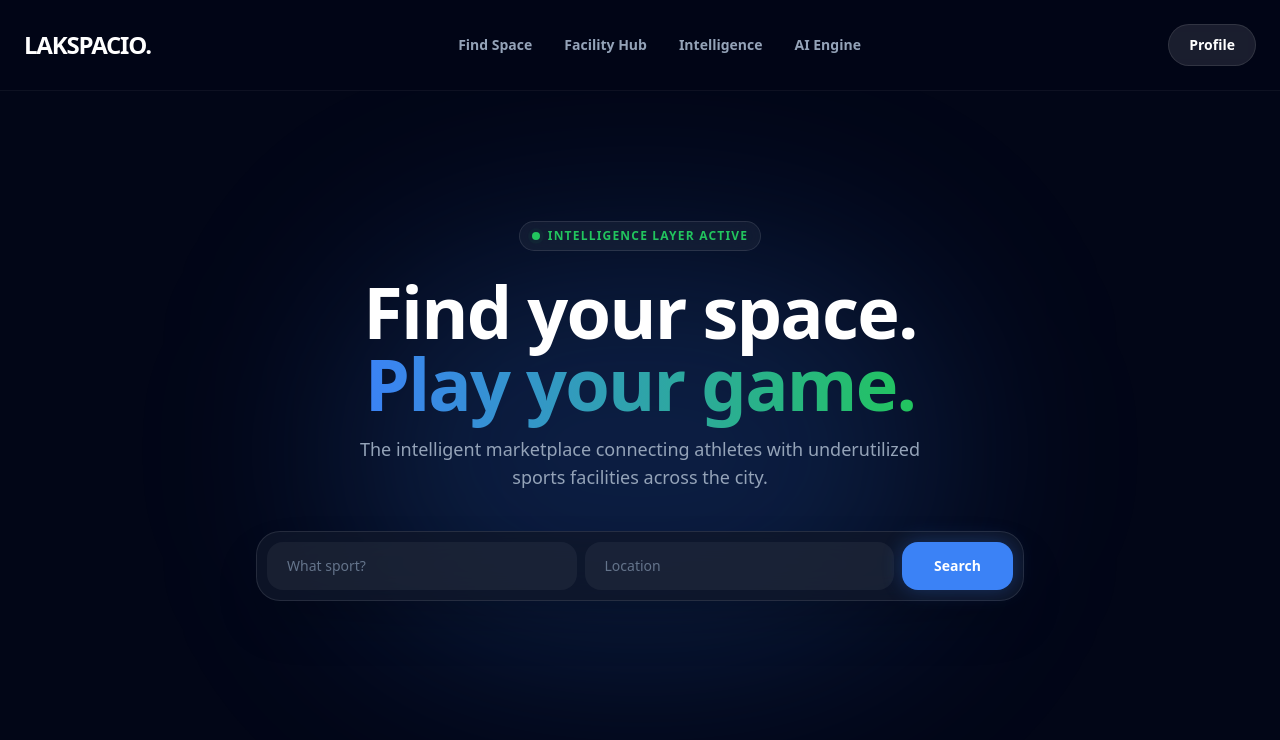
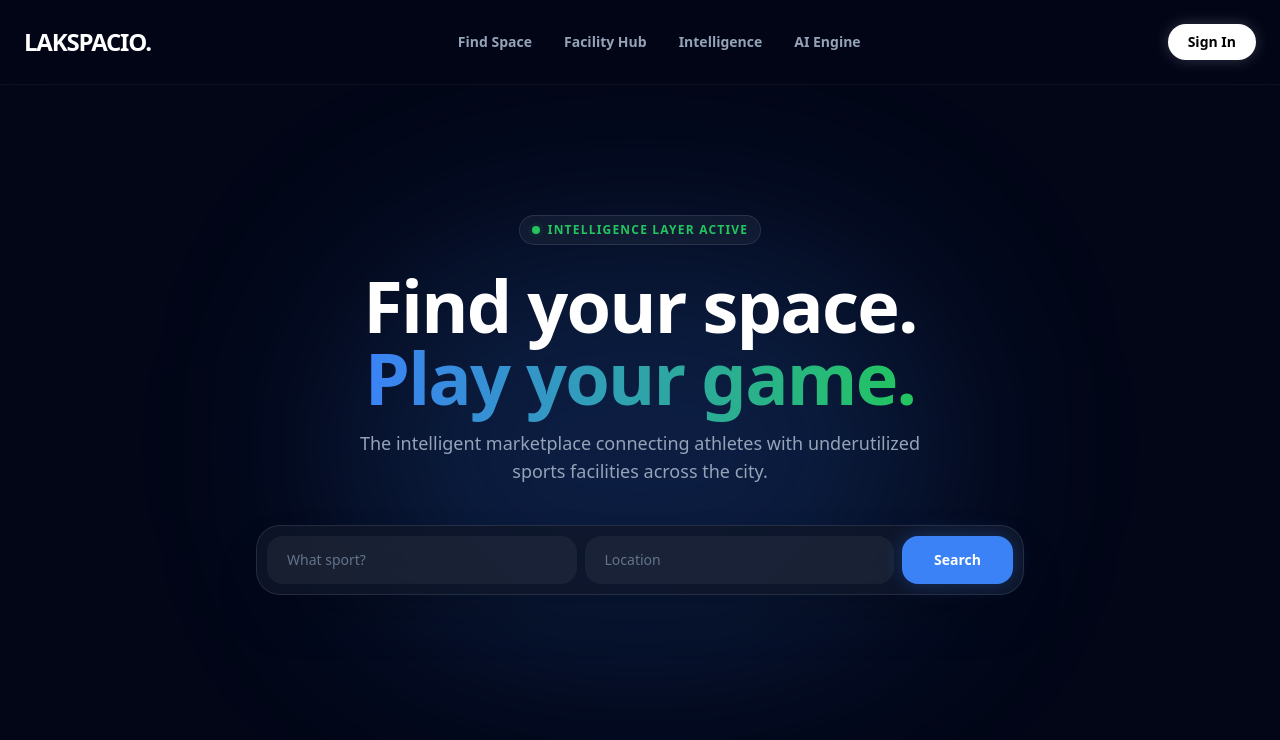
Before and after one commit to dheenadhayalan071-debug/lakspacio, a Next.js app: page / in a window 1280 px wide. Shown: the top 740 px of the page. Built offline with nearby package versions, Linux system fonts and the light colour scheme.

Commit message:
Replace Profile link with Sign In button

```diff
--- a/src/app/layout.tsx
+++ b/src/app/layout.tsx
@@ -29,8 +29,9 @@ export default function RootLayout({
             <Link href="/ai" className="text-sm font-semibold text-slate-400 hover:text-brand-blue transition-colors">AI Engine</Link>
           </div>
 
-          <Link href="/profile" className="hidden md:block text-sm font-bold bg-white/10 text-white px-5 py-2.5 rounded-full hover:bg-white/20 transition-colors border border-white/10">
-            Profile
+          {/* Sign In Button (Visible on all devices) */}
+          <Link href="/register" className="text-sm font-bold bg-white text-black px-5 py-2 rounded-full hover:bg-slate-200 transition-colors shadow-[0_0_15px_rgba(255,255,255,0.2)]">
+            Sign In
           </Link>
         </nav>
 
```
